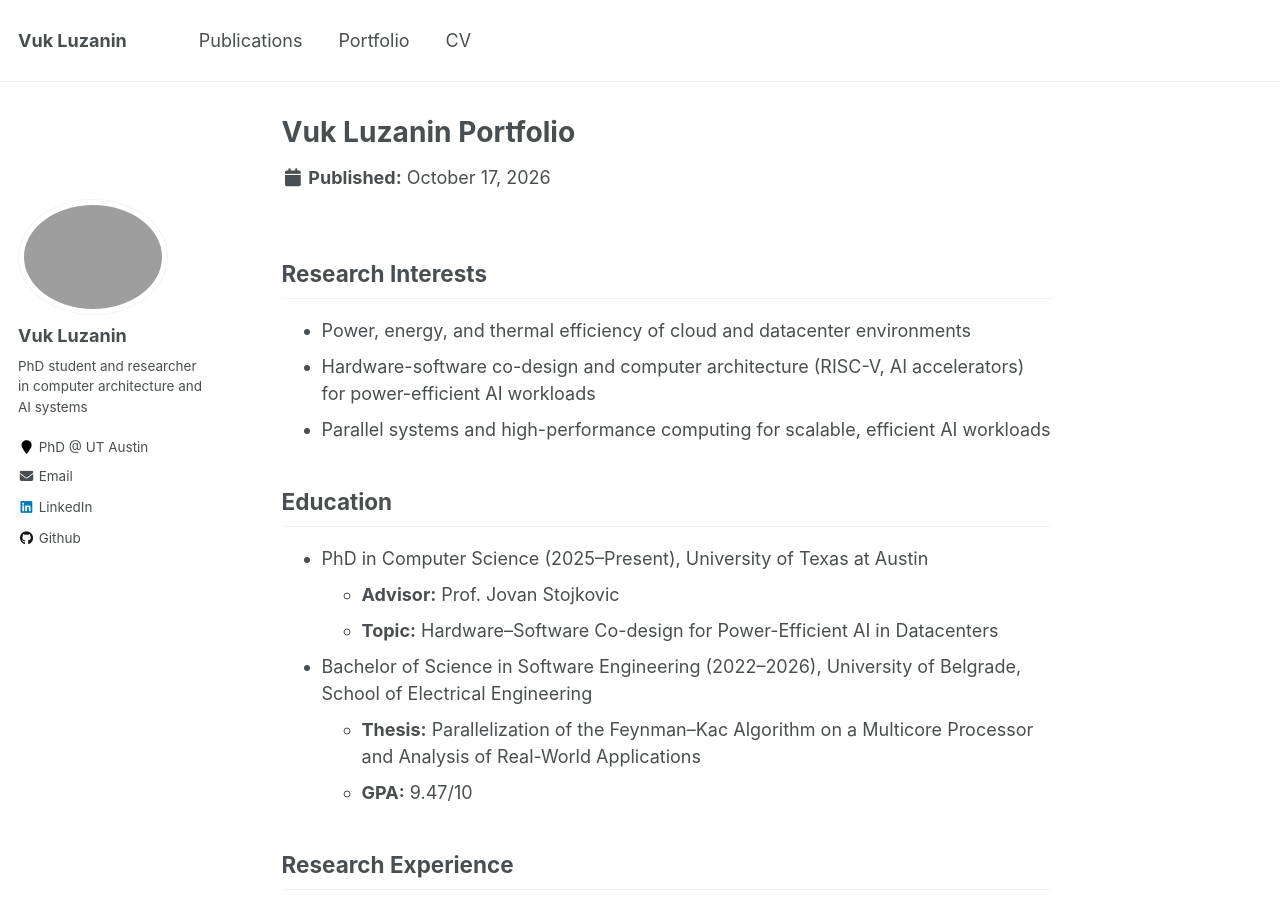
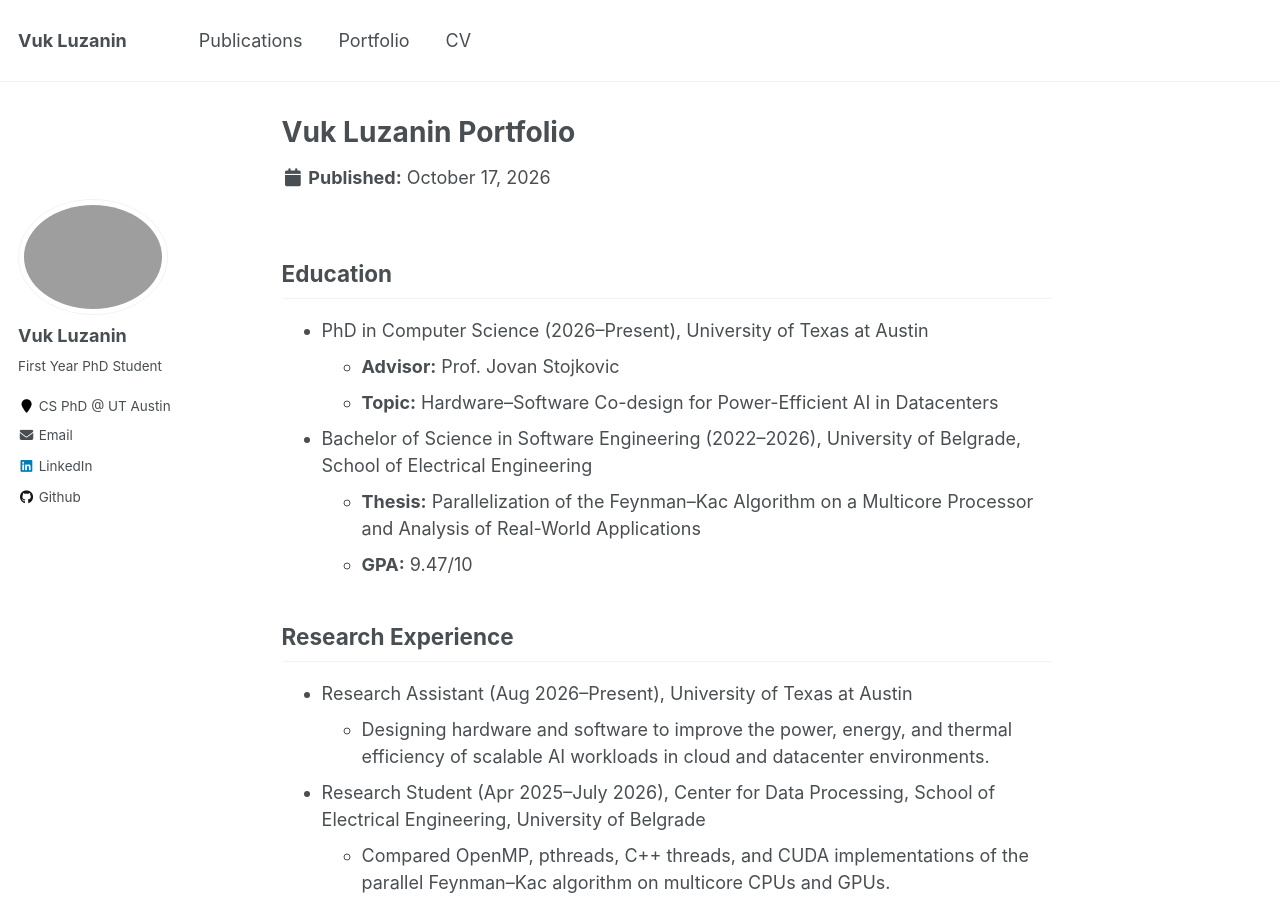
Before and after one commit to Vuk-Luzanin/Vuk-Luzanin.github.io, a Jekyll site: the page built from _portfolio/vuk-luzanin-portfolio.md, in a window 1280 px wide and 900 px high. Built offline with Jekyll 4.4.1, drawn with Linux system fonts in a browser that asks for light colours; a script bundle is joined from its source files by our own code; library files that are not in the unit come from our copies.

Commit message:
Refine profile and portfolio details

```diff
--- a/_config.yml
+++ b/_config.yml
@@ -26,8 +26,8 @@
   avatar           : "vuk_avatar.jpg"
   name             : "Vuk Luzanin"
   pronouns         : # example: "she/her"
-  bio              : "PhD student and researcher in computer architecture and AI systems"
-  location         : "PhD @ UT Austin"
+  bio              : "First Year PhD Student"
+  location         : "CS PhD @ UT Austin"
   employer         :
   uri              : # URL
   email            : "vluzanin@utexas.edu"
--- a/_data/cv.json
+++ b/_data/cv.json
@@ -16,7 +16,7 @@
     {
       "institution": "University of Texas at Austin",
       "area": "PhD in Computer Science",
-      "startDate": "2025",
+      "startDate": "2026",
       "endDate": "Present",
       "courses": ["Advisor: Prof. Jovan Stojkovic", "Topic: Hardware-Software Co-design for Power-Efficient AI in Datacenters"]
     },
--- a/_portfolio/vuk-luzanin-portfolio.md
+++ b/_portfolio/vuk-luzanin-portfolio.md
@@ -4,15 +4,9 @@
 collection: portfolio
 ---
 
-## Research Interests
-
-- Power, energy, and thermal efficiency of cloud and datacenter environments
-- Hardware-software co-design and computer architecture (RISC-V, AI accelerators) for power-efficient AI workloads
-- Parallel systems and high-performance computing for scalable, efficient AI workloads
-
 ## Education
 
-- PhD in Computer Science (2025–Present), University of Texas at Austin
+- PhD in Computer Science (2026–Present), University of Texas at Austin
   - **Advisor:** Prof. Jovan Stojkovic
   - **Topic:** Hardware–Software Co-design for Power-Efficient AI in Datacenters
 - Bachelor of Science in Software Engineering (2022–2026), University of Belgrade, School of Electrical Engineering
```
Also changed, not shown: _pages/about.md (+1 -1 lines).
